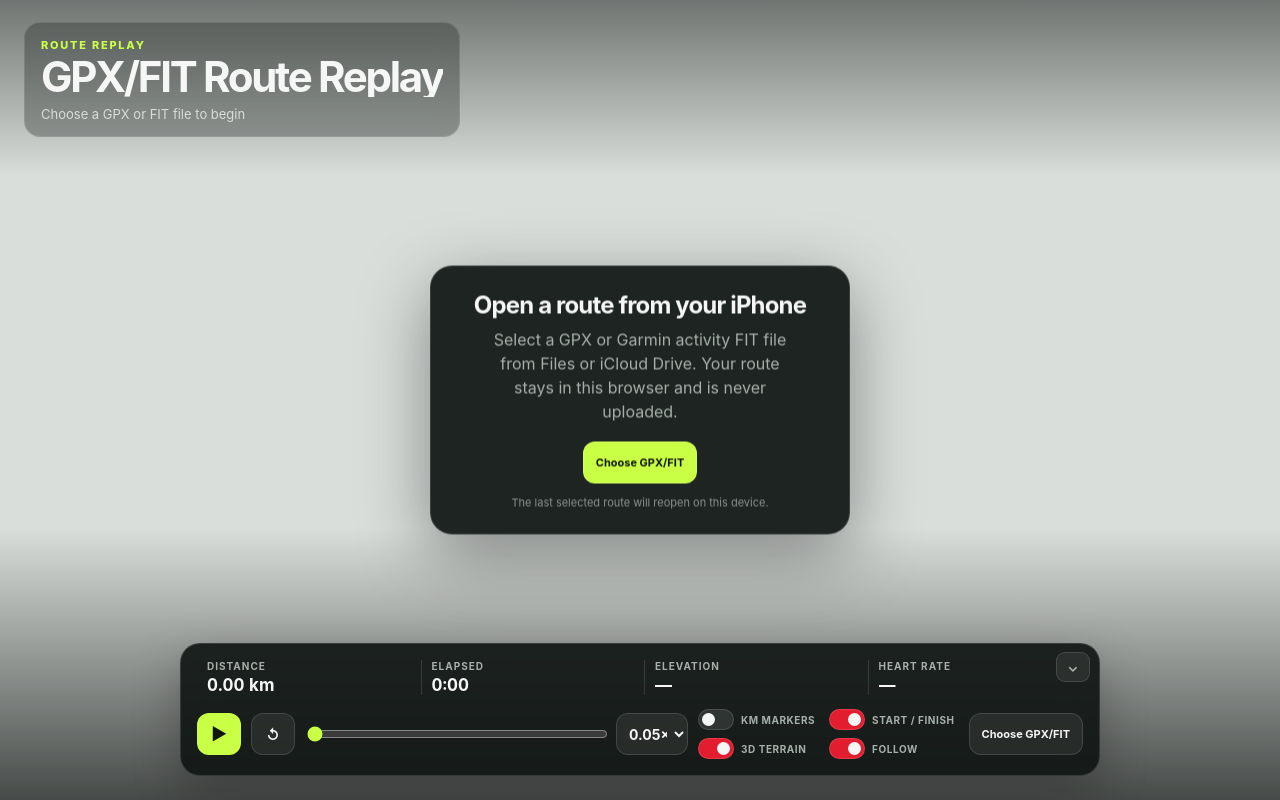
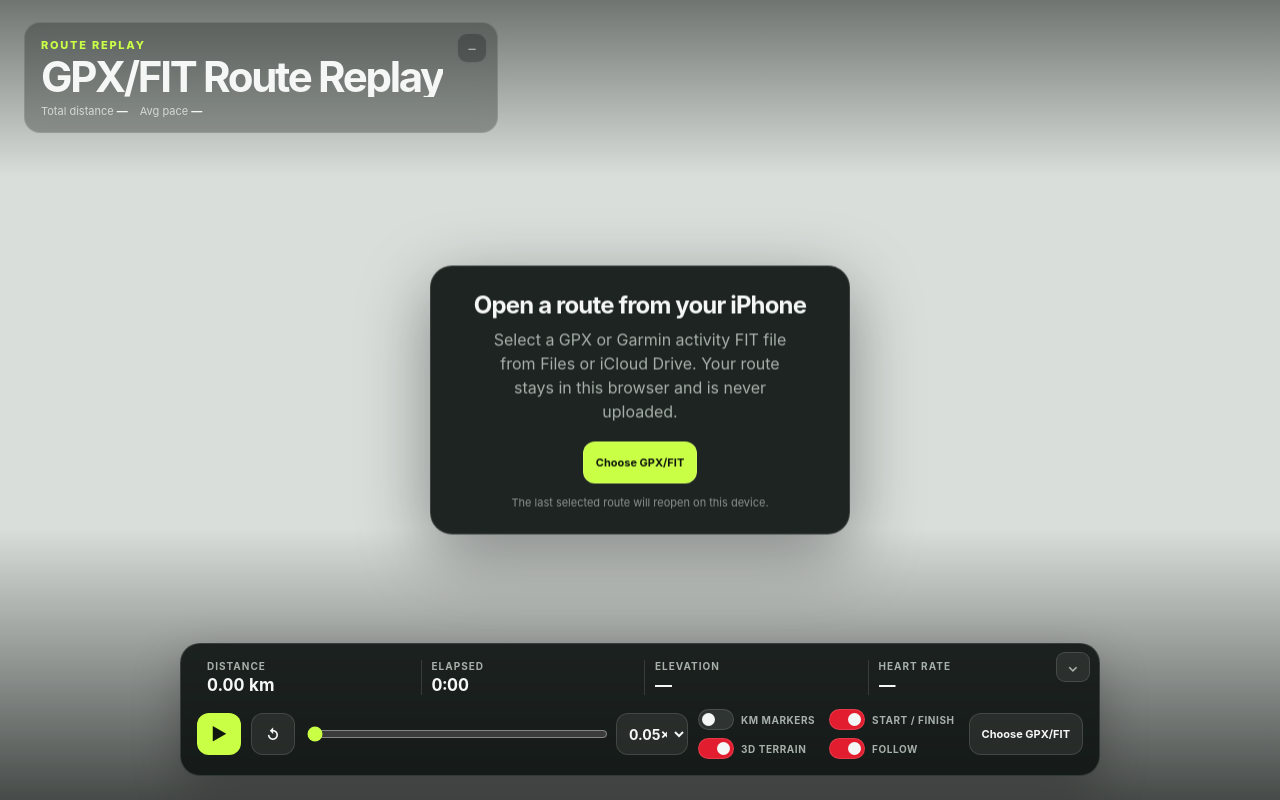
Before and after one commit to StanleyCheng/gpx_route, a website: page index.html in a window 1280 px wide. Drawn offline with nearby package versions, Linux system fonts and the light colour scheme.

Commit message:
feat: add collapsible route summary

```diff
--- a/index.html
+++ b/index.html
@@ -60,8 +60,30 @@
       border-radius: 16px;
       background: rgba(15, 20, 18, .3);
       backdrop-filter: blur(10px);
-      pointer-events: none;
+      transition: width .2s, padding .2s;
     }
+
+    .topbar-details { min-width: 0; overflow: hidden; padding-right: 38px; }
+    .topbar-toggle {
+      position: absolute;
+      top: 10px;
+      right: 10px;
+      display: grid;
+      width: 30px;
+      height: 30px;
+      place-items: center;
+      border: 1px solid var(--line);
+      border-radius: 10px;
+      background: rgba(15, 20, 18, .28);
+      color: var(--muted);
+      cursor: pointer;
+      list-style: none;
+    }
+    .topbar-toggle::-webkit-details-marker { display: none; }
+    .topbar-toggle::before { content: '−'; }
+    .topbar:not([open]) { width: 44px; height: 44px; padding: 0; border-radius: 13px; }
+    .topbar:not([open]) .topbar-toggle { inset: 0; width: 42px; height: 42px; border: 0; background: transparent; }
+    .topbar:not([open]) .topbar-toggle::before { content: '+'; }
 
     .eyebrow {
       margin: 1px 0 5px;
@@ -82,7 +104,17 @@
       white-space: nowrap;
     }
 
-    .summary { margin: 9px 0 0; color: rgba(244, 247, 245, .76); font-size: 13px; }
+    .summary {
+      display: flex;
+      gap: 12px;
+      margin: 7px 0 0;
+      overflow: hidden;
+      color: rgba(244, 247, 245, .72);
+      font-size: 11px;
+      white-space: nowrap;
+    }
+
+    .summary strong { color: var(--ink); font-variant-numeric: tabular-nums; font-weight: 750; }
 
     .control-panel {
       position: fixed;
@@ -332,7 +364,7 @@
       }
 
       h1 { font-size: 24px; }
-      .summary { display: none; }
+      .summary { gap: 9px; margin-top: 6px; font-size: 9px; }
       .control-panel {
         right: max(10px, env(safe-area-inset-right));
         bottom: max(10px, env(safe-area-inset-bottom));
@@ -379,11 +411,14 @@
   <div id="map" aria-label="Animated GPX or FIT route map"></div>
   <div class="shade"></div>
 
-  <header class="topbar">
-    <p class="eyebrow">Route replay</p>
-    <h1 id="title">GPX/FIT Route Replay</h1>
-    <p class="summary" id="summary">Choose a GPX or FIT file to begin</p>
-  </header>
+  <details class="topbar" open>
+    <summary class="topbar-toggle" aria-label="Show or hide route title"></summary>
+    <div class="topbar-details" id="topbar-details">
+      <p class="eyebrow">Route replay</p>
+      <h1 id="title">GPX/FIT Route Replay</h1>
+      <p class="summary"><span>Total distance <strong id="total-distance">—</strong></span><span>Avg pace <strong id="average-pace">—</strong></span></p>
+    </div>
+  </details>
 
   <section class="empty-state" id="empty-state">
     <h2>Open a route from your iPhone</h2>
@@ -461,7 +496,8 @@
   <script type="module">
     const $ = (selector) => document.querySelector(selector);
     const ui = {
-      title: $('#title'), summary: $('#summary'), distance: $('#distance'),
+      title: $('#title'), totalDistance: $('#total-distance'), averagePace: $('#average-pace'),
+      distance: $('#distance'),
       elapsed: $('#elapsed'), elevation: $('#elevation'), heartRate: $('#heart-rate'),
       compactDistance: $('#compact-distance'), playButtons: [...document.querySelectorAll('[data-play]')],
       restart: $('#restart'), progress: $('#progress'), speed: $('#speed'),
@@ -529,6 +565,11 @@
       try { localStorage.setItem(key, String(value)); } catch {}
     };
     const formatTime = (seconds) => `${Math.floor(seconds / 60)}:${String(Math.floor(seconds % 60)).padStart(2, '0')}`;
+    const formatPace = (seconds) => {
+      if (!Number.isFinite(seconds) || seconds <= 0) return '—';
+      const rounded = Math.round(seconds);
+      return `${Math.floor(rounded / 60)}:${String(rounded % 60).padStart(2, '0')}/km`;
+    };
     const cleanFileName = (fileName) => fileName
       .replace(/\.[^.]+$/, '')
       .replace(/[_-]+/g, ' ')
@@ -556,6 +597,7 @@
     console.assert(
       clamp(2, 0, 1) === 1 &&
       formatTime(65) === '1:05' &&
+      formatPace(355.4) === '5:55/km' &&
       cleanFileName('sample_route.gpx') === 'Sample Route' &&
       ui.speed.value === '0.05' &&
       [...ui.speed.options].map((option) => Number(option.value)).join() === '0.05,0.1,0.5,1,2' &&
@@ -897,7 +939,8 @@
 
       fitRouteOverview();
       setViewMode(view3dEnabled, false);
-      ui.summary.textContent = `${(totalDistance / 1000).toFixed(2)} km · ${formatTime(totalDuration)} · ${points.length}/${track.rawPointCount} track points · ${track.removedPoints} filtered`;
+      ui.totalDistance.textContent = `${(totalDistance / 1000).toFixed(2)} km`;
+      ui.averagePace.textContent = formatPace(totalDuration / (totalDistance / 1000));
       ui.emptyState.hidden = true;
       setStatus(`${ui.title.textContent} loaded from this device. ${track.removedPoints} GPS points faster than ${MAX_ALLOWED_SPEED_KILOMETERS_PER_HOUR} km/h were filtered.`);
       render(0);
```
